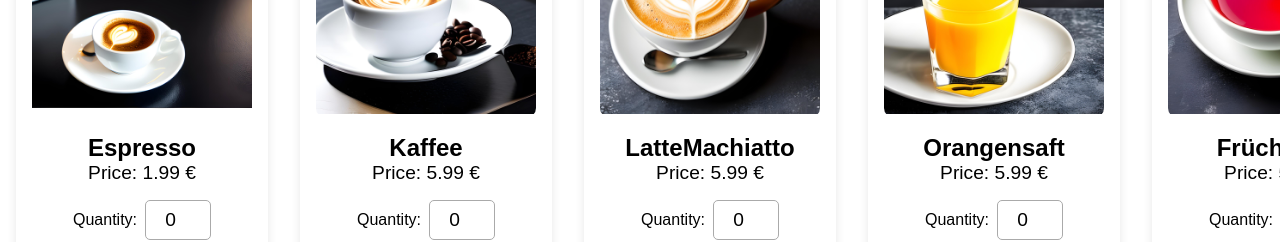
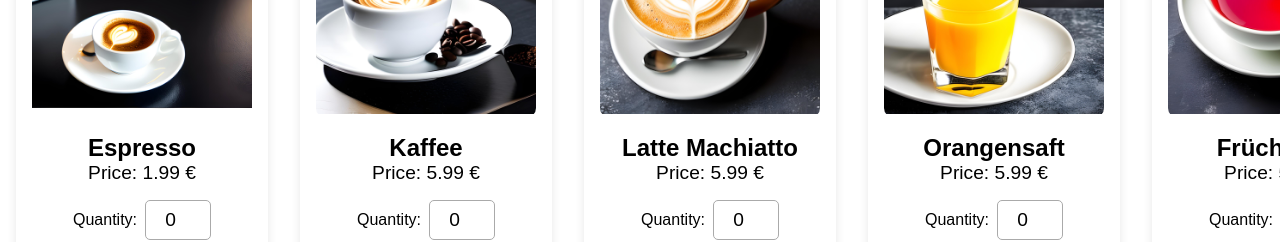
Before and after one commit to 2204Simon/Website-dynamisch, a React (Create React App) app in the folder my-app/: page /Produkte in a window 1280 px wide. Shown: the part 920-1162 px from the top of the page. Built offline with nearby package versions, Linux system fonts and the light colour scheme.

Commit message:
Anpassung Text

```diff
--- a/my-app/src/pages/produkte/Produkt.tsx
+++ b/my-app/src/pages/produkte/Produkt.tsx
@@ -58,7 +58,7 @@ function Produkt() {
         <ShoppingCard title={"Espresso"} price={1.99} image={Espresso} />
         <ShoppingCard title={"Kaffee"} price={5.99} image={Kaffee} />
         <ShoppingCard
-          title={"LatteMachiatto"}
+          title={"Latte Machiatto"}
           price={5.99}
           image={LatteMachiatto}
         />
@@ -67,7 +67,7 @@ function Produkt() {
         <ShoppingCard title={"Wasser"} price={5.99} image={Wasser} />
         <ShoppingCard title={"Zitronentee"} price={5.99} image={Zitronentee} />
         <ShoppingCard
-          title={"HeißeSchokolade"}
+          title={"Heiße Schokolade"}
           price={5.99}
           image={HeißeSchokolade}
         />
--- a/my-app/src/pages/produkte/ShoppingCard.tsx
+++ b/my-app/src/pages/produkte/ShoppingCard.tsx
@@ -54,8 +54,8 @@ const ShoppingCard: React.FC<ShoppingCardProps> = ({ image, title, price }) => {
   ): void {
     //setQuantity(0);
     if (quantity === 0) {
-      SpecialToast.error("Bitte geben sie die Anzahl ein");
-      console.log("Bitte geben sie die Anzahl ein");
+      SpecialToast.error("Bitte gebe eine Anzahl ein!");
+      console.log("Bitte gebe eine Anzahl ein!");
     } else {
       //Wird ausgeführt wenn Array nicht leer ist
       for (let i = 0; i < CartArray.length; i++) {
```
